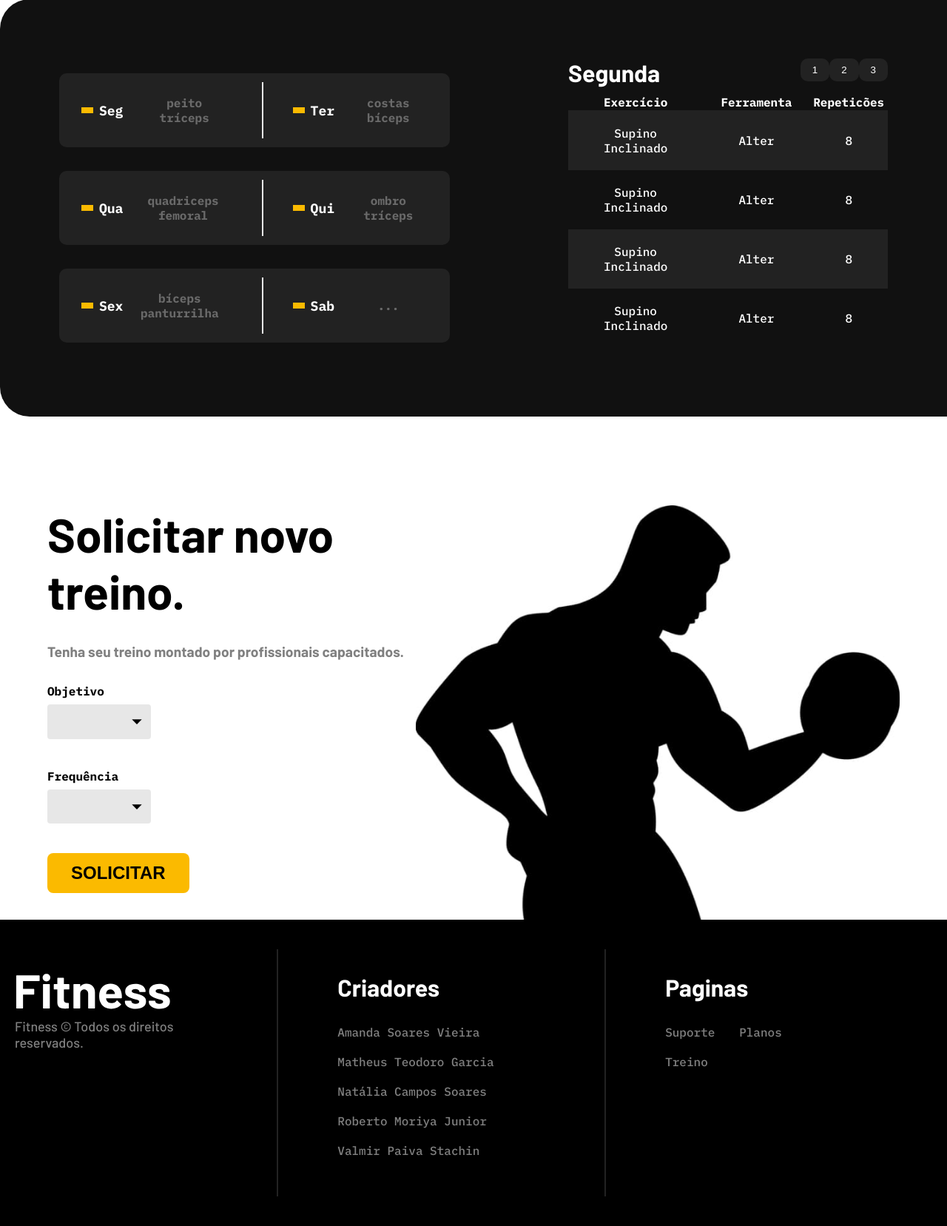
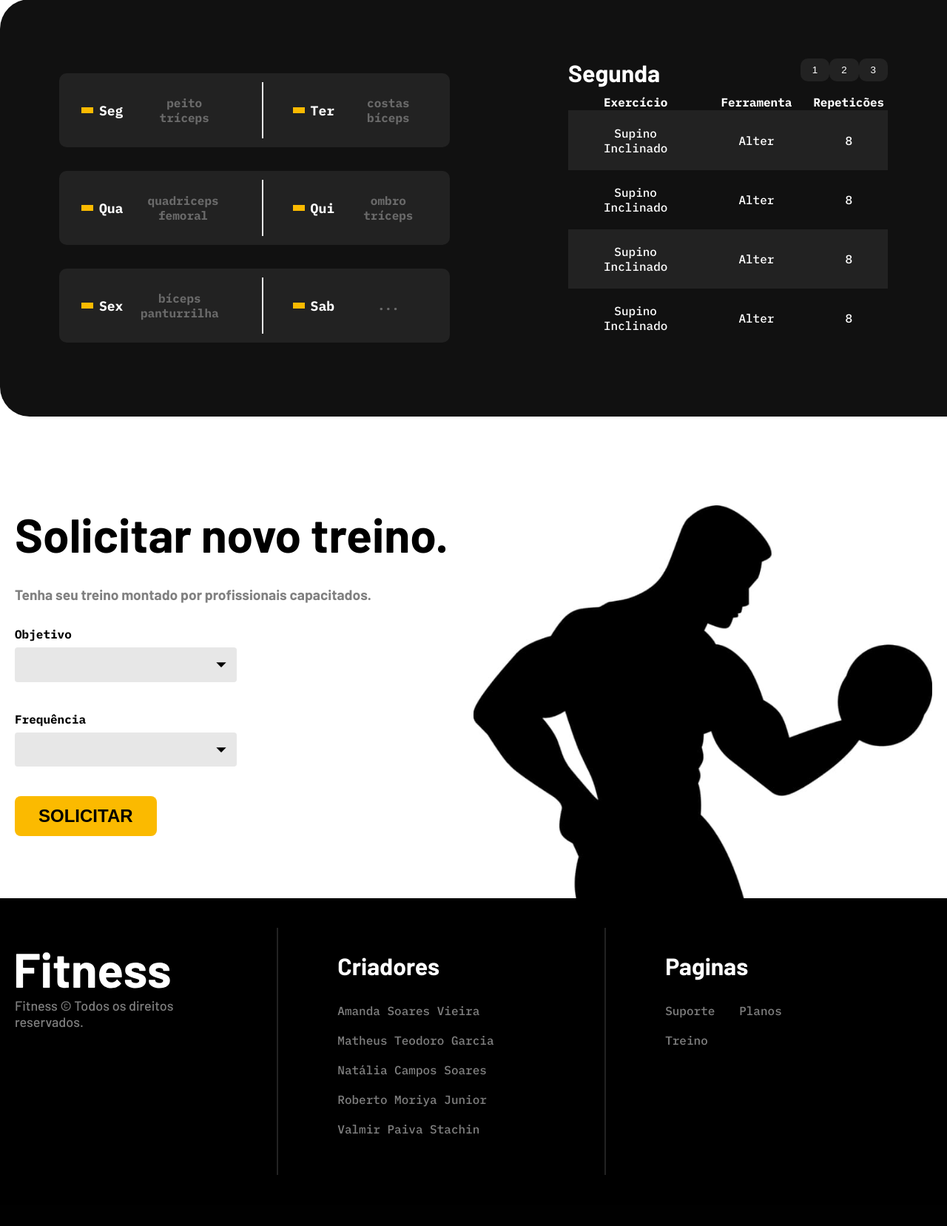
Before and after one commit to MatheusTG/Academia, a Flask app: page /treinos.html in a window 1280 px wide. Shown: the part 828-2485 px from the top of the page at 74% size. After the commit the page ends 2416 px from the top, so only its background shows below. Run offline with Flask 3, Linux system fonts and the light colour scheme.

Commit message:
Organização do grid treinos.html

```diff
--- a/static/css/paginas/cadastro.css
+++ b/static/css/paginas/cadastro.css
@@ -98,3 +98,16 @@
     font-family: 'IBM FLex Mono';
     font-size: 150%
 }
+
+.cadastro-topo {
+    display: flex;
+    justify-content: space-between;
+    align-items: center;
+}
+
+.cadastro-button {
+    width: 60px;
+    height: 24px;
+    border-radius: 16px;
+    background-color: var(--cor07);
+}
--- a/static/css/paginas/home.css
+++ b/static/css/paginas/home.css
@@ -39,7 +39,7 @@
 }
 .container-treino-form input, select{
     box-sizing: border-box;
-    width: 40%;
+    width: 300px;
     background-color: var(--cor07);
     border: none;
     padding: 16px 8px;
--- a/static/css/paginas/treinos.css
+++ b/static/css/paginas/treinos.css
@@ -97,9 +97,8 @@ section.container-treino-geral {
 /* ----------------------------- */
 
 .container-solicitar-treino {
-    display: flex;
-    justify-content: space-around;
-    margin: 0 5%;
+    display: grid;
+    grid-template-columns: 1fr 1fr;
 }
 
 #form-div h1 {
@@ -124,7 +123,6 @@ section.container-treino-geral {
 .form-solicitar-treino .input-box {
     font-family: IBM Plex Mono;
     font-weight: 800;
-    max-width: 70%;
     display: flex;
     flex-direction: column;
     gap: 0.5rem;
--- a/templates/cadastro.html
+++ b/templates/cadastro.html
@@ -38,8 +38,10 @@
 
    <section class="cadastro-container container">
       <div class="cadastro-content" >
-         <h2>Cadastro</h2>
-         <button></button>
+         <div class="cadastro-topo">
+            <h2>Cadastro</h2>
+            <button class="cadastro-button"></button>
+         </div>
          <form action="./cadastro.html?" method="GET" class="form-cadastro">
             <div class="form-container">
                <div>
--- a/templates/treinos.html
+++ b/templates/treinos.html
@@ -116,7 +116,7 @@
         </div>
     </section>
 
-    <section class="container-solicitar-treino">
+    <section class="container-solicitar-treino container">
         <div id="form-div">
             <h1>Solicitar novo treino.</h1>
             <p>Tenha seu treino montado por profissionais capacitados.</p>
@@ -159,10 +159,10 @@
                 <h3>Criadores</h3>
                 <ul>
                     <li>Amanda Soares Vieira</li>
-               <li>Matheus Teodoro Garcia</li>
-               <li>Natália Campos Soares</li>
-               <li>Roberto Moriya Junior</li>
-               <li>Valmir Paiva Stachin</li>
+                    <li>Matheus Teodoro Garcia</li>
+                    <li>Natália Campos Soares</li>
+                    <li>Roberto Moriya Junior</li>
+                    <li>Valmir Paiva Stachin</li>
                 </ul>
             </div>
             <div class="footer-paginas">
@@ -176,7 +176,7 @@
         </div>
     </footer>
 
-   <script src="{{ url_for('static', filename='js/registro.js') }}"></script>
+    <script src="{{ url_for('static', filename='js/registro.js') }}"></script>
 </body>
 
 </html>
```
Also changed, not shown: static/css/geral/global.css (line endings or trailing spaces), templates/index.html (indentation only).
